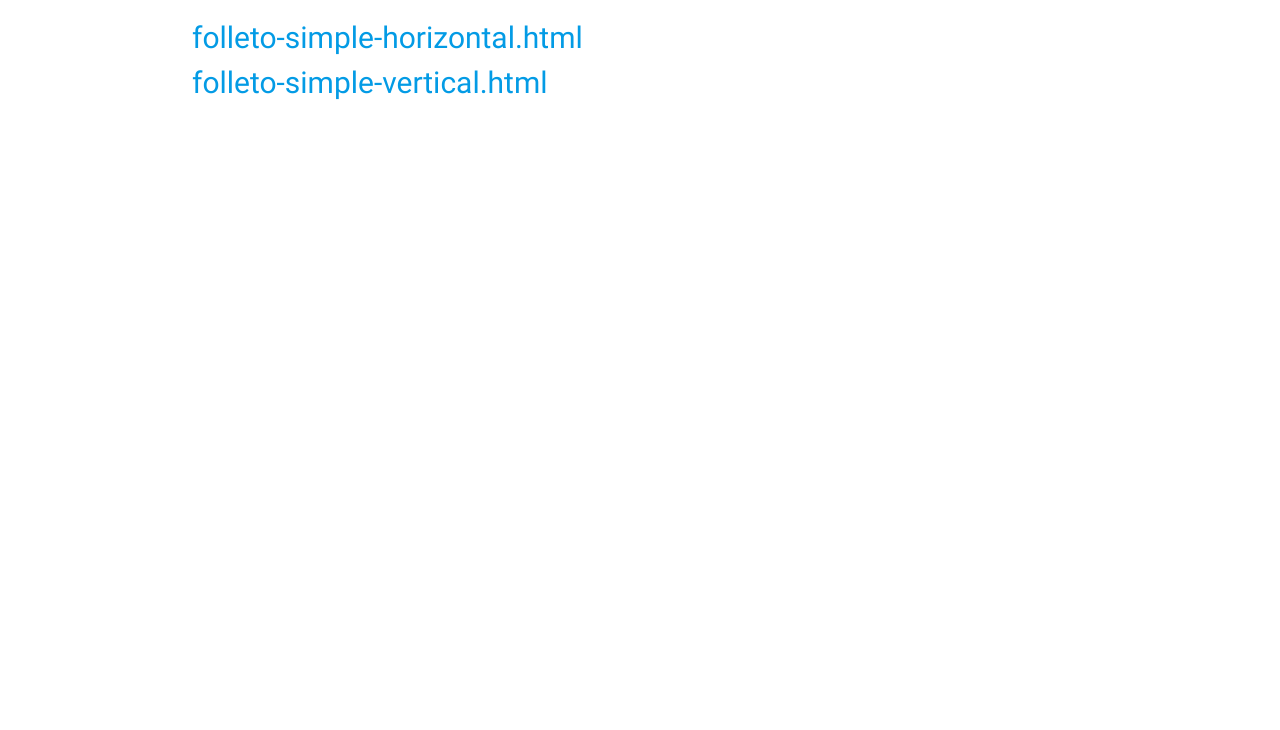
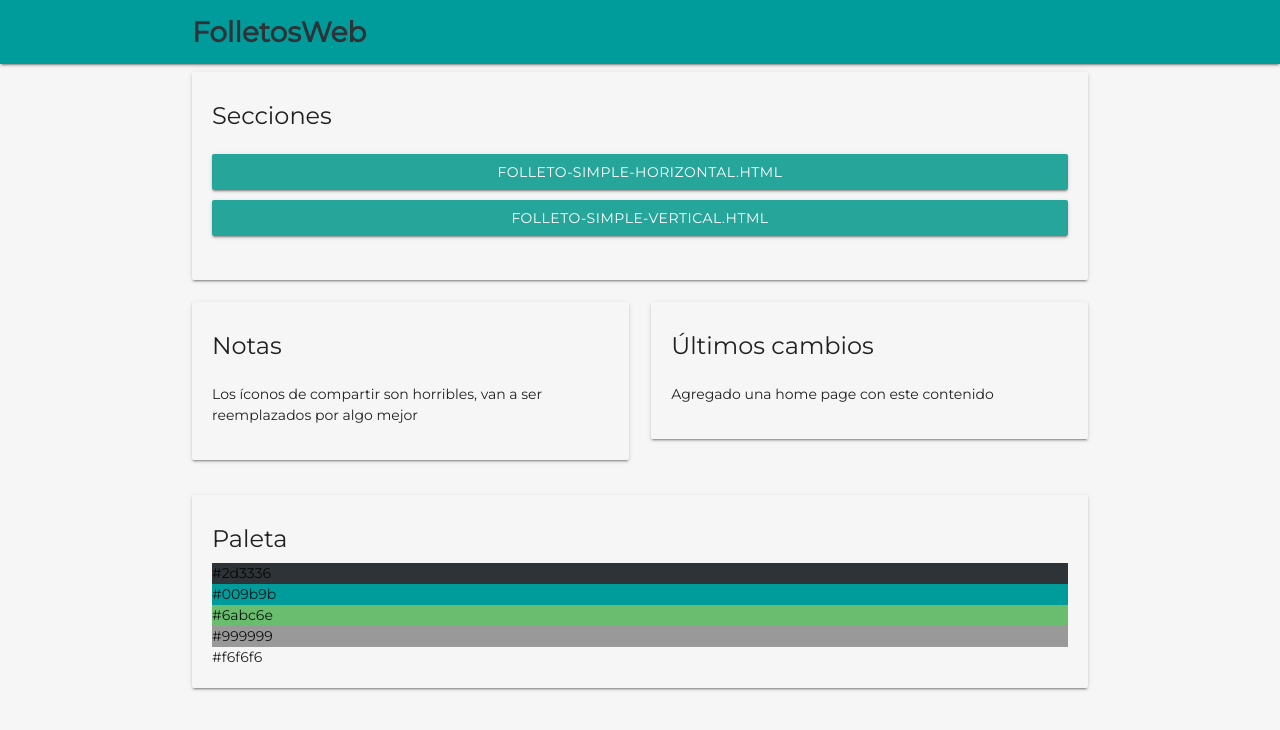
Before and after one commit to nicogranelli/follestosweb, a plain HTML site: page index.html in a window 1280 px wide. Drawn offline with nearby package versions, Linux system fonts and the light colour scheme.

Commit message:
Agregué un index

```diff
--- a/css/style.css
+++ b/css/style.css
@@ -23,6 +23,7 @@ gris_claro    #f6f6f6	(246,246,246)
 body{
   background-color: #f6f6f6;
   font-size: 14px;
+  font-family: 'Montserrat', sans-serif;
 }
 nav{
   background-color: #009b9b;
@@ -32,6 +33,10 @@ nav{
   font-family: 'Montserrat', sans-serif;
   font-weight: 900;
   color:#2d3336;
+}
+
+.card{
+  background-color: #f6f6f6;
 }
 
 .folleto.card .card-title{
--- a/index.html
+++ b/index.html
@@ -8,18 +8,71 @@
 
       <!--Let browser know website is optimized for mobile-->
       <meta name="viewport" content="width=device-width, initial-scale=1.0"/>
+      <link href="https://fonts.googleapis.com/css?family=Montserrat" rel="stylesheet">
+      <link href="/css/style.css" rel="stylesheet">
     </head>
 
     <body>
+      <nav>
+        <div class="nav-wrapper">
           <div class="container">
+            <div class="brand">
+              FolletosWeb
+            </div>
+          </div>
+        </div>
+      </nav>
+      <div class="container">
+        <div class="row">
+          <div class="col m12">
+            <div class="card">
+          <div class="card-content">
+            <span class="card-title">Secciones</span>
             <ul>
               <li>
-            <a href="/folleto-simple-horizontal.html" style="font-size:2em;">folleto-simple-horizontal.html</a>
+                <a class="btn" style="margin-bottom:10px;width:100%" href="/folleto-simple-horizontal.html" style="font-size:1.5;">folleto-simple-horizontal.html</a>
               </li>
               <li>
-            <a href="/folleto-simple-vertical.html" style="font-size:2em;">folleto-simple-vertical.html</a>
+                <a class="btn" style="margin-bottom:10px;width:100%" href="/folleto-simple-vertical.html" style="font-size:1.5;">folleto-simple-vertical.html</a>
               </li>
             </ul>
+          </div>
+        </div>
+          </div>
+          <div class="col m6">
+            <div class="card">
+          <div class="card-content">
+            <span class="card-title">Notas</span>
+            <ul>
+              <li>Los íconos de compartir son horribles, van a ser reemplazados por algo mejor</li>
+            </ul>
+          </div>
+        </div>
+          </div>
+          <div class="col m6">
+            <div class="card">
+            <div class="card-content">
+              <span class="card-title">Últimos cambios</span>
+              <ul>
+                <li>Agregado una home page con este contenido</li>
+              </ul>
+            </div>
+        </div>
+          </div>
+        </div>
+        <div class="card">
+          <div class="card-content">
+            <div class="card-title">
+              Paleta
+            </div>
+            <div style="background-color:#2d3336">#2d3336</div>
+            <div style="background-color:#009b9b">#009b9b</div>
+            <div style="background-color:#6abc6e">#6abc6e</div>
+            <div style="background-color:#999999">#999999</div>
+            <div style="background-color:#f6f6f6">#f6f6f6</div>
+          </div>
+        </div>
+
       </div>
       <!--Import jQuery before materialize.js-->
       <script type="text/javascript" src="https://code.jquery.com/jquery-2.1.1.min.js"></script>
```
Lines whose indentation alone changed are shown as unchanged.
